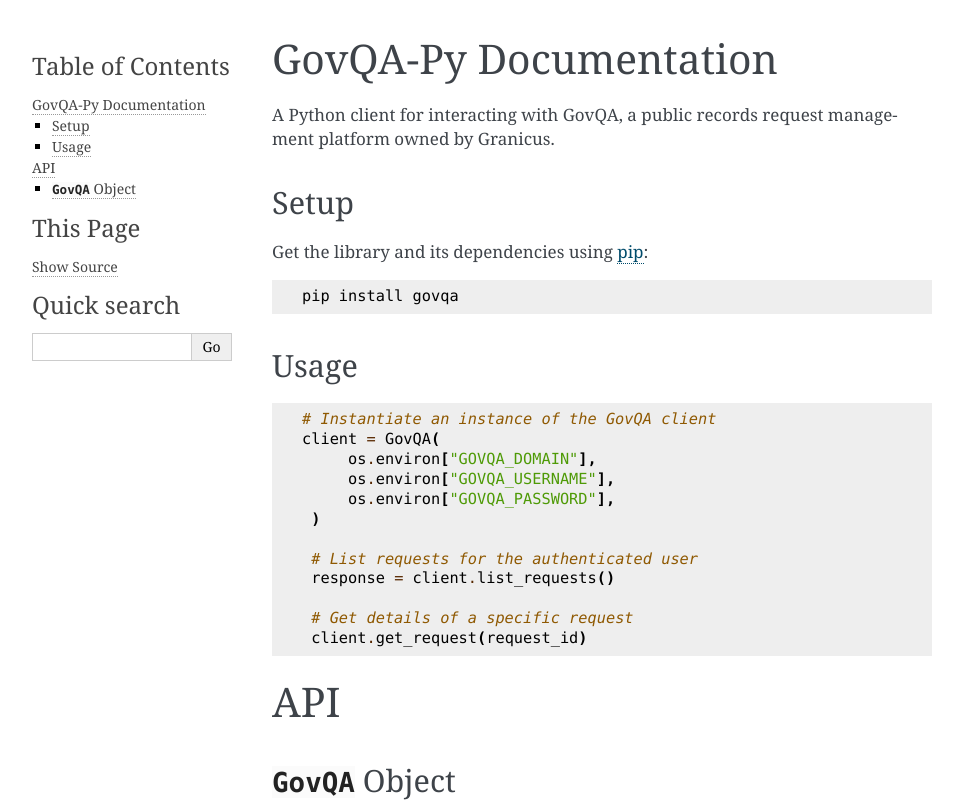
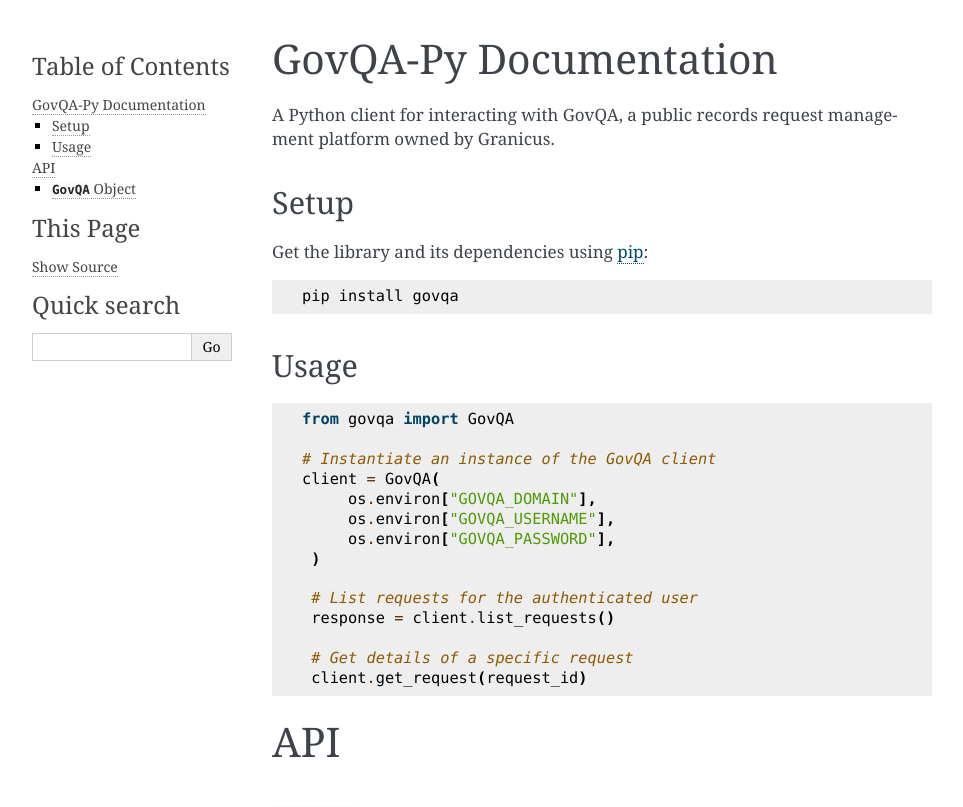
Before and after one commit to datamade/govqa-py, a Sphinx documentation site: the page built from docs/index.rst, in a window 1280 px wide, cut to the strip 0-807 px from the top of the page. Shown: the whole strip, without its empty margins (148-1111 px from the left). Built offline with Sphinx 7.4.7, drawn with Linux system fonts in a browser that asks for light colours; some of the changed lines change nothing that is shown.

Commit message:
add import to docs

```diff
--- a/docs/index.rst
+++ b/docs/index.rst
@@ -27,6 +27,8 @@
 
 ::
 
+   from govqa import GovQA
+
    # Instantiate an instance of the GovQA client
    client = GovQA(
         os.environ["GOVQA_DOMAIN"],
@@ -46,7 +48,7 @@
 :class:`GovQA` Object
 --------------------------
 
-.. autoclass:: govqa.base.GovQA
+.. autoclass:: govqa.GovQA
 
    .. automethod:: list_requests
 
```
